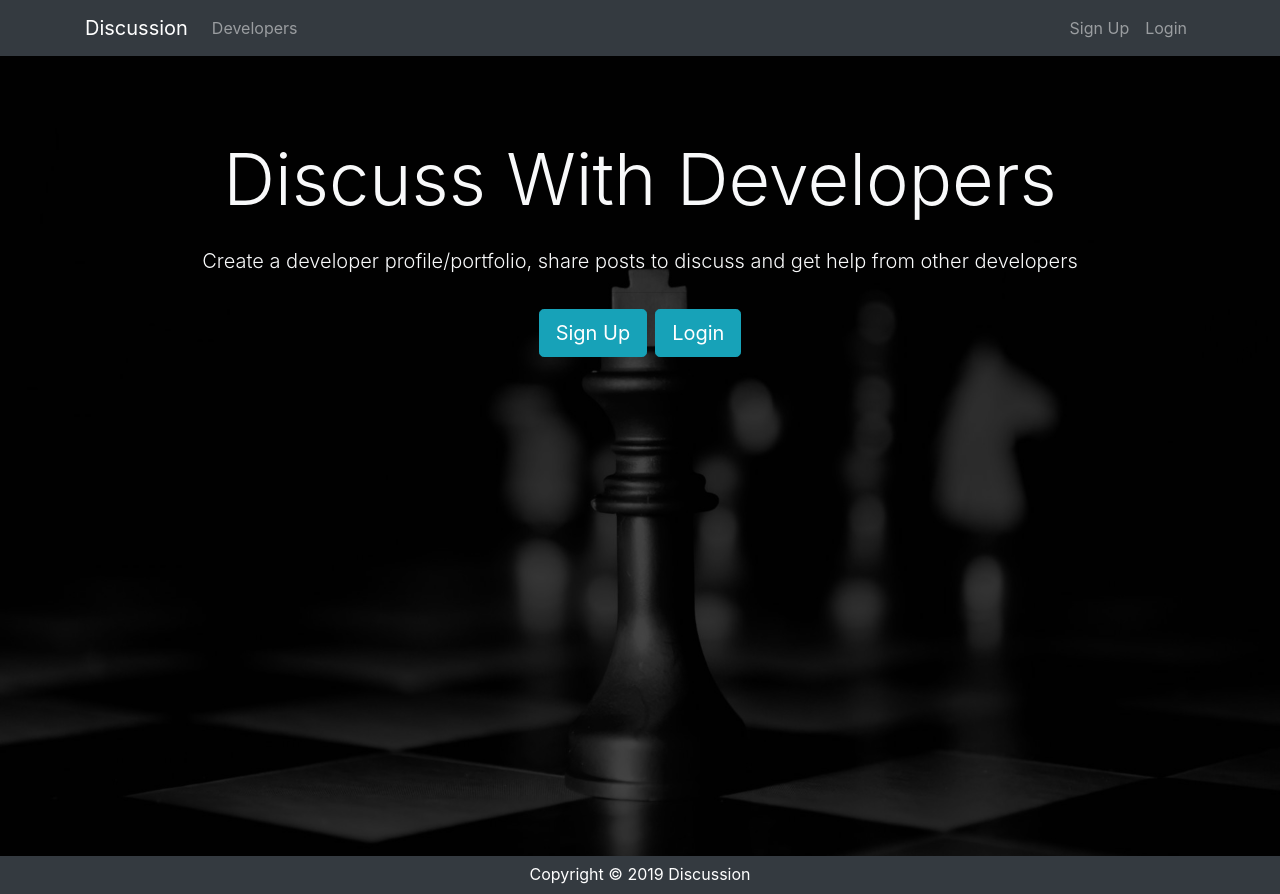
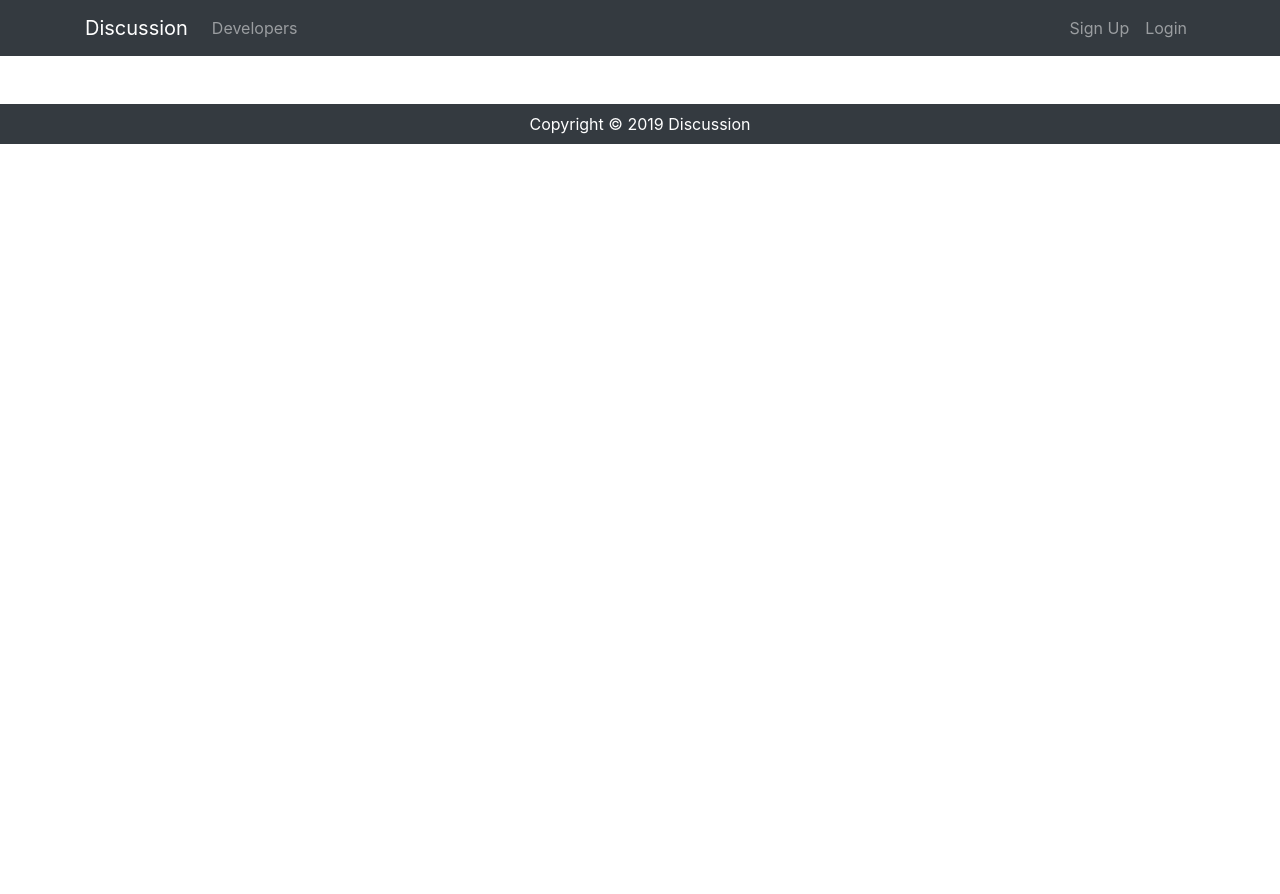
Before and after one commit to RohitIslam/discussion, a React (Create React App) app in the folder client/: page /login in a window 1280 px wide. After the commit the page ends 800 px from the top, so only its background shows below. Built offline with nearby package versions, Linux system fonts and the light colour scheme.

Commit message:
React router setted up

```diff
--- a/client/package.json
+++ b/client/package.json
@@ -5,6 +5,7 @@
   "dependencies": {
     "react": "^16.9.0",
     "react-dom": "^16.9.0",
+    "react-router-dom": "^5.0.1",
     "react-scripts": "3.1.1"
   },
   "scripts": {
--- a/client/src/App.js
+++ b/client/src/App.js
@@ -1,4 +1,6 @@
 import React, { Component } from "react";
+import { Route, Switch } from "react-router-dom";
+
 import "./App.css";
 import Navbar from "./Components/Layouts/Navbar";
 import Footer from "./Components/Layouts/Footer";
@@ -10,7 +12,9 @@ class App extends Component {
     return (
       <div className="App">
         <Navbar />
-        <Landing />
+        <Switch>
+          <Route path="/" exact component={Landing} />
+        </Switch>
         <Footer />
       </div>
     );
--- a/client/src/index.js
+++ b/client/src/index.js
@@ -1,10 +1,18 @@
-import React from 'react';
-import ReactDOM from 'react-dom';
-import './index.css';
-import App from './App';
-import * as serviceWorker from './serviceWorker';
+import React from "react";
+import ReactDOM from "react-dom";
+import { BrowserRouter } from "react-router-dom";
 
-ReactDOM.render(<App />, document.getElementById('root'));
+import "./index.css";
+import App from "./App";
+import * as serviceWorker from "./serviceWorker";
+
+const app = (
+  <BrowserRouter>
+    <App />
+  </BrowserRouter>
+);
+
+ReactDOM.render(app, document.getElementById("root"));
 
 // If you want your app to work offline and load faster, you can change
 // unregister() to register() below. Note this comes with some pitfalls.
```
